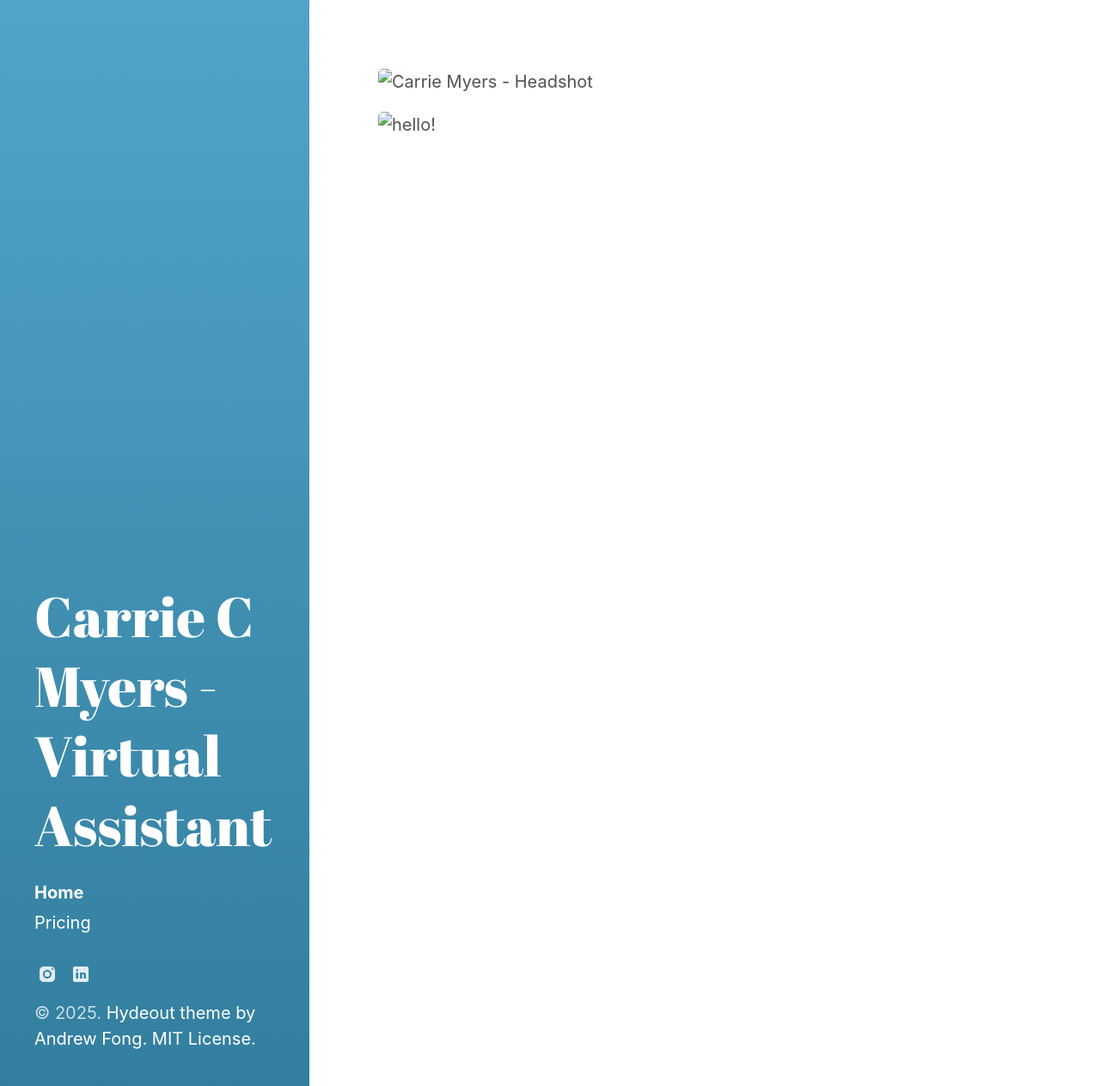
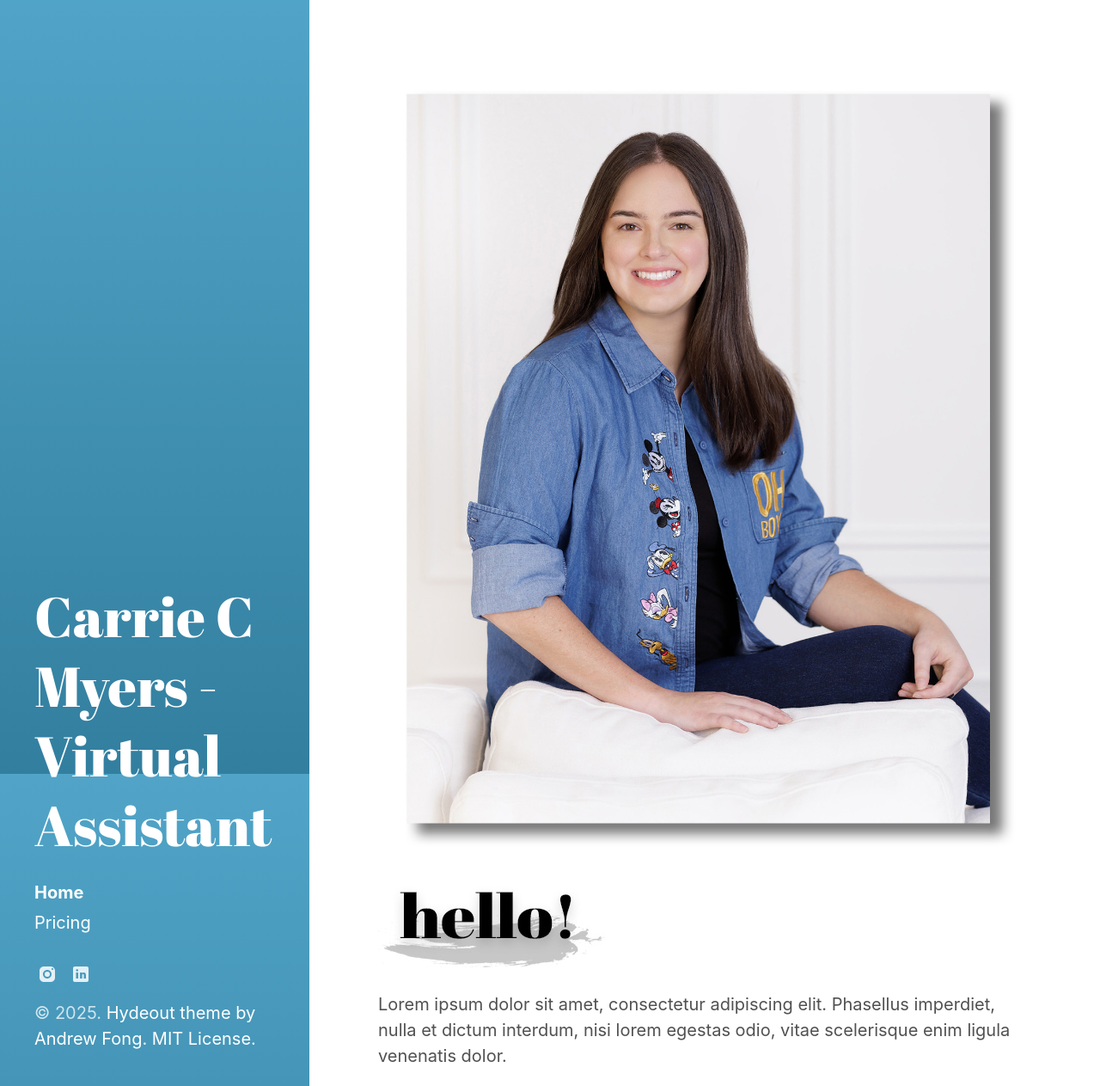
Before and after one commit to cc115915/va2, a Jekyll site: the page built from index.html, in a window 1280 px wide and 1263 px high. Shown: the whole window at 86% size. Built offline with Jekyll 4.4.1, drawn with Linux system fonts in a browser that asks for light colours; the list of posts is cut into pages by our own code.

Commit message:
edit index.html

```diff
--- a/_layouts/index.html
+++ b/_layouts/index.html
@@ -13,8 +13,8 @@ img {
 
 <body>
 <div>
-    <img src="va2/_images/headshot-drop-shadow.jpg" alt="Carrie Myers - Headshot">
-<img src="va2/_images/hello-header.jpg" alt="hello!"
-Lorem ipsum dolor sit amet, consectetur adipiscing elit. Phasellus imperdiet, nulla et dictum interdum, nisi lorem egestas odio, vitae scelerisque enim ligula venenatis dolor.
+    <img src="https://github.com/cc115915/va2/blob/main/_images/headshot-drop-shadow.jpg" alt="Carrie Myers - Headshot">
+<img src="https://github.com/cc115915/va2/blob/main/_images/hello-header.jpg" alt="hello!"
+<p>Lorem ipsum dolor sit amet, consectetur adipiscing elit. Phasellus imperdiet, nulla et dictum interdum, nisi lorem egestas odio, vitae scelerisque enim ligula venenatis dolor.</p>
 </div>
 </body>
```
